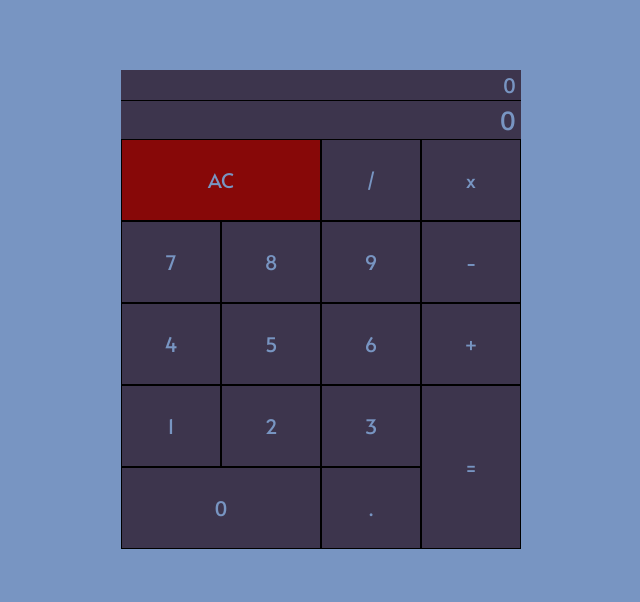
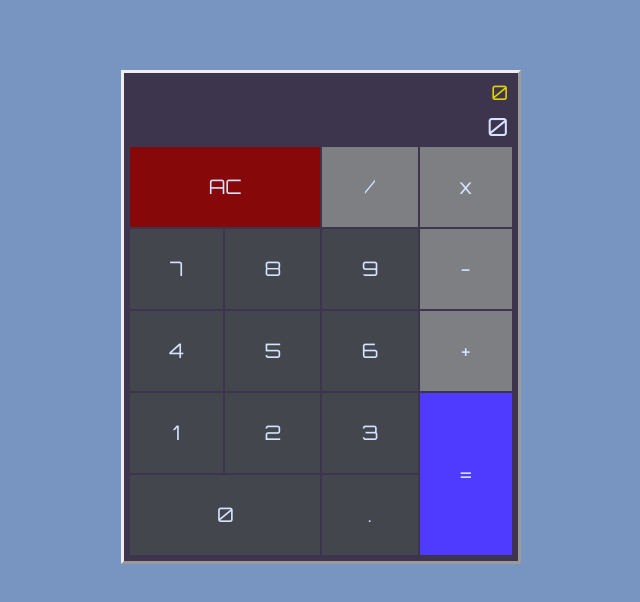
Before and after one commit to tomsza26/fcc-Calculator, a React (Create React App) app: page / in a window 1280 px wide. Shown: the top 602 px of the page, without its empty margins (319-959 px from the left). Built offline with nearby package versions, Linux system fonts and the light colour scheme.

Commit message:
przywrocono sass

```diff
--- a/src/App.scss
+++ b/src/App.scss
@@ -1,10 +1,11 @@
-@import url('https://fonts.googleapis.com/css?family=Alata&display=swap');
+@import url('https://fonts.googleapis.com/css?family=Orbitron&display=swap');
 
 $colorOne: #7895c2;
 $colorTwo: #3d354d;
+$colorThree: #d6e2ff;
 
 * {
-	font-family: 'Alata', sans-serif;
+	font-family: 'Orbitron', sans-serif;
 }
 
 body {
@@ -17,33 +18,37 @@ body {
 	grid-template-columns: auto auto auto auto;
 	width: 400px;
 	margin: 70px auto 0 auto;
+	padding: 5px;
+	border-style: outset;
 
 	#history {
 		grid-column: 1/5;
 		text-align: right;
-		color: $colorOne;
+		color: #ded202;
 		font-size: 20px;
 		padding-right: 5px;
-		border-bottom: 1px solid #000;
+		word-wrap: anywhere;
 	}
 
 	#display {
 		text-align: right;
 		grid-column: 1/5;
-		color: $colorOne;
+		color: $colorThree;
 		font-size: 25px;
 		padding-right: 5px;
+		word-wrap: anywhere;
 	}
 
 	button {
-		border: 1px solid #000;
-		color: $colorOne;
-		background: $colorTwo;
+		border: 1px solid $colorTwo;
+		color: $colorThree;
+		background: #43474d;
 		text-align: center;
 		text-decoration: none;
 		font-size: 20px;
 		cursor: pointer;
 		padding: 25px 0;
+		transition-timing-function: ease;
 	}
 
 	button::-moz-focus-inner {
@@ -55,7 +60,8 @@ body {
 	}
 
 	button:hover {
-		color: #c5dcde;
+		color: #fcaba9;
+		border: 1px solid #fcaba9;
 	}
 
 	#clear {
@@ -66,10 +72,28 @@ body {
 	#equals {
 		grid-row: 6/8;
 		grid-column: 4/5;
+		background: #4e3bff;
 	}
 
 	#zero {
 		grid-row: 7/8;
 		grid-column: 1/3;
 	}
+
+	#divide,
+	#multiply,
+	#subtract,
+	#add {
+		background: #7d7f82;
+	}
 }
+
+@media screen and (max-width: 420px) {
+	#calculator-main {
+		width: 100vw;
+		height: 100vh;
+		margin: 0;
+		padding: 0;
+		border-style: none;
+	}
+}
```
Also changed, not shown: package.json (+7 -11 lines), 1 other file (tests, documents, lock files or other folders).
